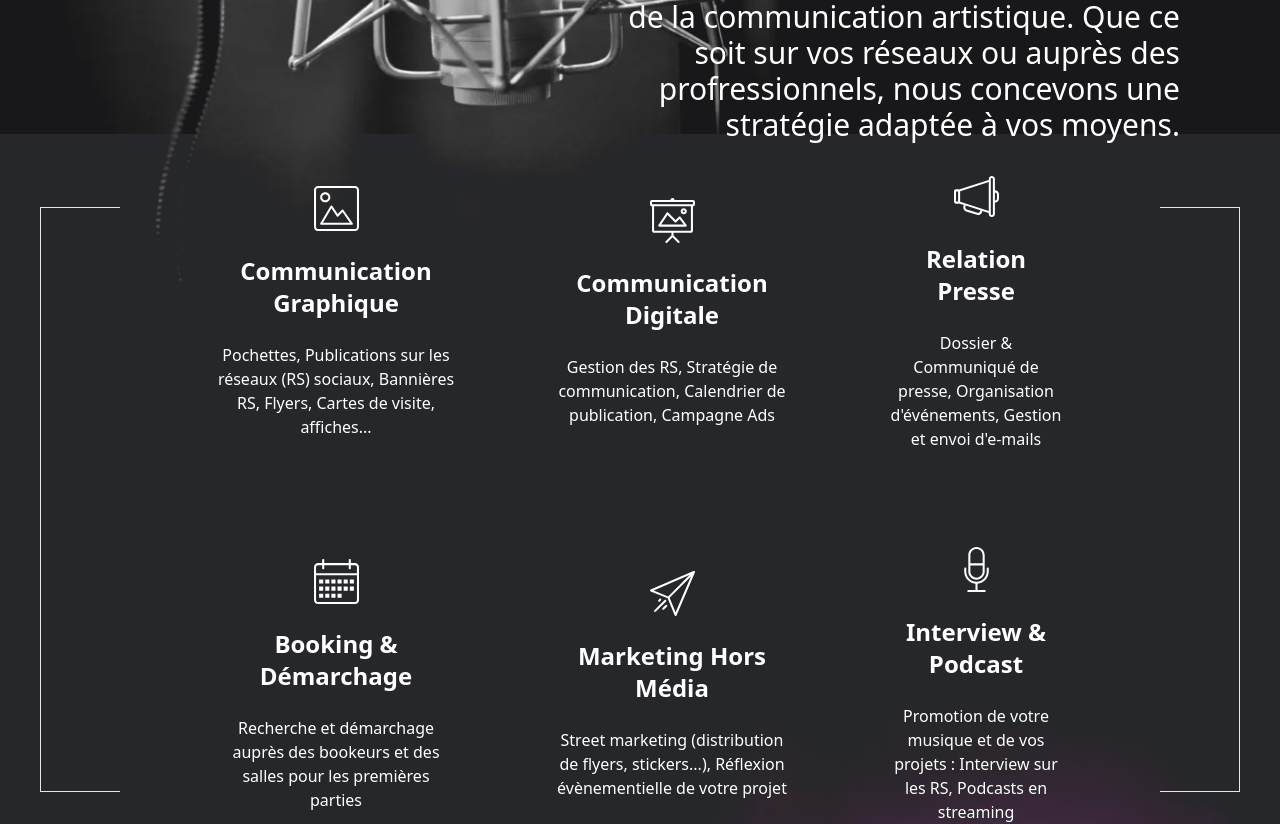
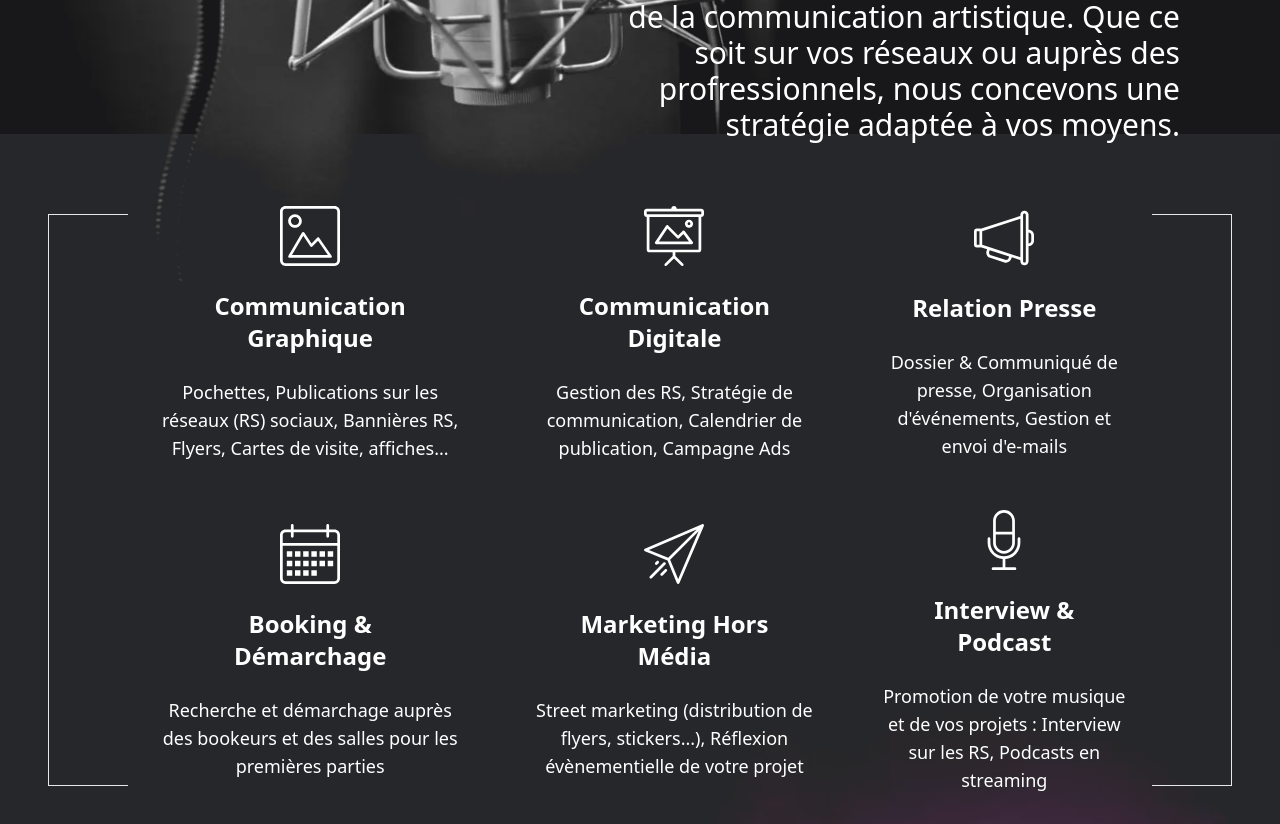
Before and after one commit to t-rosa/janedoagency.com, a Next.js app: page / in a window 1280 px wide. Shown: the part 1640-2464 px from the top of the page. Built offline with nearby package versions, Linux system fonts and the light colour scheme; a web font is replaced by a local one.

Commit message:
Edit services section text sizes

```diff
--- a/src/components/ServicesSection.tsx
+++ b/src/components/ServicesSection.tsx
@@ -53,16 +53,16 @@ function GlassContainer({ children, className }: { children: ReactNode; classNam
 
 function Mobile() {
   return (
-    <GlassContainer className='px-5 py-24 sm:hidden'>
+    <GlassContainer className='px-10 py-24 sm:hidden'>
       <ul className='grid gap-12'>
         {SERVICES.map((service) => (
           <Fragment key={service.id}>
             <li className='grid place-items-center gap-6'>
-              <Image src={service.logo} alt={service.label} width={70} height={70} />
-              <h2 className='mx-auto max-w-[16rem] text-center font-display text-3xl font-bold capitalize'>
+              <Image src={service.logo} alt={service.label} width={60} height={60} />
+              <h2 className='mx-auto max-w-[13rem] text-center font-display text-2xl font-bold capitalize'>
                 {service.label}
               </h2>
-              <p className='max-w-[17rem] text-center text-lg'>{service.text}</p>
+              <p className='max-w-xs text-center text-lg font-light'>{service.text}</p>
             </li>
             {service.id !== 6 && <div className='mx-auto h-14 w-[1px] bg-zinc-100' />}
           </Fragment>
@@ -75,17 +75,17 @@ function Mobile() {
 function Tablet() {
   return (
     <GlassContainer className='-my-52 hidden py-24 px-5 sm:block xl:hidden'>
-      <ul className='grid grid-cols-[auto_3rem_auto] place-items-center gap-12'>
+      <ul className='grid grid-cols-[auto_2.5rem_auto] place-items-center gap-12'>
         {SERVICES.map((service, index) => (
           <Fragment key={service.id}>
             <li className='flex flex-col items-center justify-items-center gap-6'>
-              <Image src={service.logo} alt={service.label} height={45} width={45} />
-              <h2 className='max-w-[12rem] text-center font-display text-2xl font-bold capitalize'>
+              <Image src={service.logo} alt={service.label} height={60} width={60} />
+              <h2 className='max-w-[13rem] text-center font-display text-2xl font-bold capitalize'>
                 {service.label}
               </h2>
-              <p className='max-w-[17rem] text-center'>{service.text}</p>
+              <p className='text max-w-xs text-center text-lg font-light'>{service.text}</p>
             </li>
-            {index % 2 === 0 && <div className='h-[1px] w-14 bg-zinc-100' />}
+            {index % 2 === 0 && <div className='h-[1px] w-10 bg-zinc-100' />}
           </Fragment>
         ))}
       </ul>
@@ -95,16 +95,19 @@ function Tablet() {
 
 function Desktop() {
   return (
-    <GlassContainer className='-my-52 hidden p-10 xl:block'>
-      <ul className='grid place-items-center gap-24'>
+    <GlassContainer className='-my-52 hidden px-12 py-12 xl:block'>
+      <ul className='grid place-items-center '>
         <div className='col-[1/2] row-[1/3] h-[90%] w-20 border border-r-0' />
         {SERVICES.map((service) => (
-          <li key={service.id} className='flex flex-col items-center justify-items-center gap-6'>
-            <Image src={service.logo} alt={service.label} height={45} width={45} />
+          <li
+            key={service.id}
+            className='flex flex-col items-center justify-items-center gap-6 py-6 px-6'
+          >
+            <Image src={service.logo} alt={service.label} height={60} width={60} />
             <h2 className='max-w-[12rem] text-center font-display text-2xl font-bold capitalize'>
               {service.label}
             </h2>
-            <p className='max-w-[15rem] text-center'>{service.text}</p>
+            <p className='max-w-xs text-center text-lg font-light'>{service.text}</p>
           </li>
         ))}
         <div className='col-[5/6] row-[1/3] h-[90%] w-20 border border-l-0' />
```
